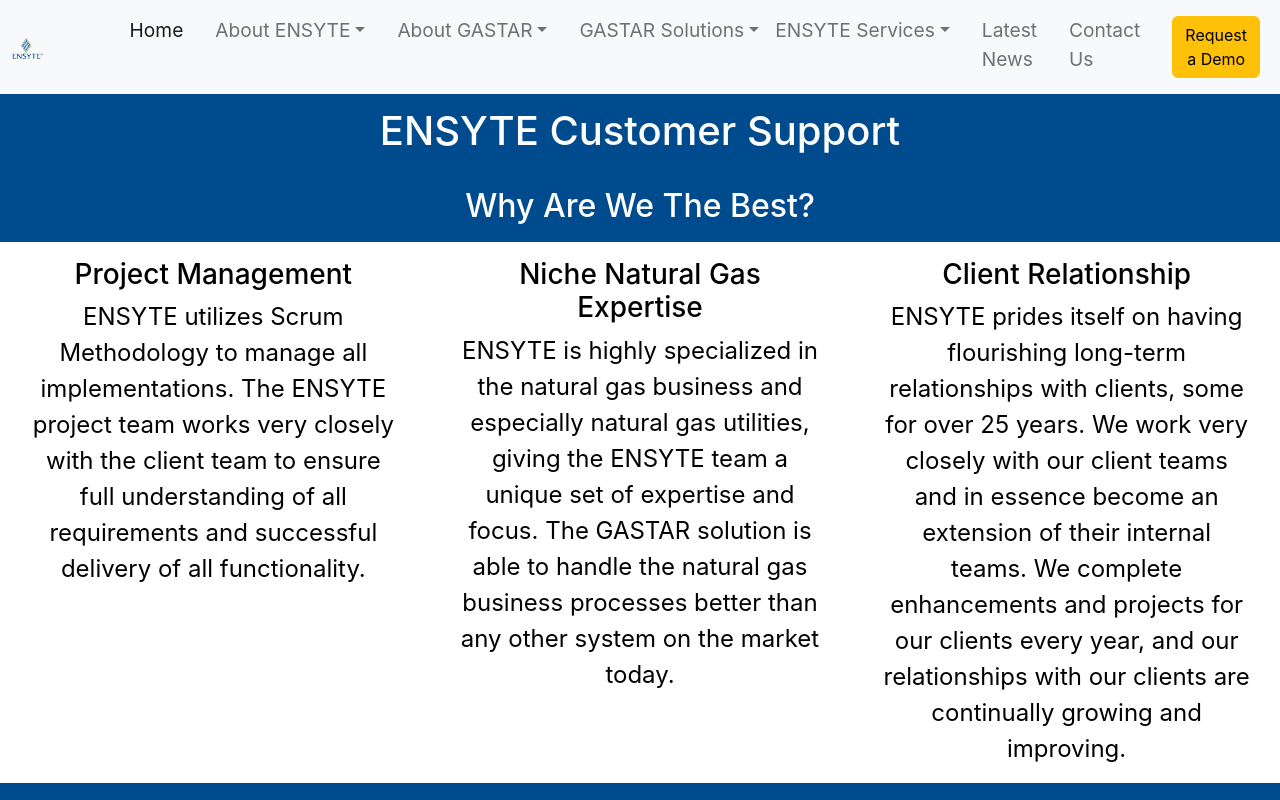
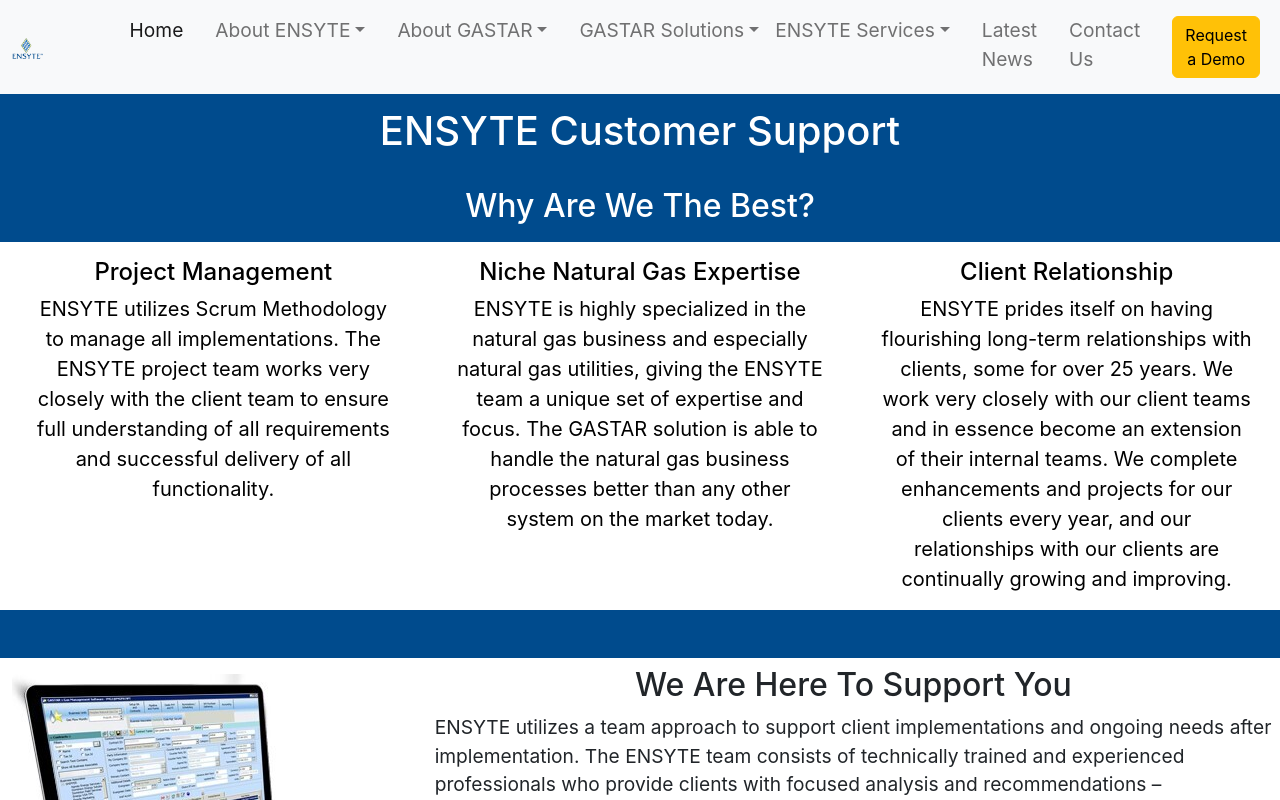
Before and after one commit to JeffGoji/React-Ensyte-Website, a React (Create React App) app: page /gastar-customer-support in a window 1280 px wide. Shown: the top 800 px of the page. Built offline with nearby package versions, Linux system fonts and the light colour scheme.

Commit message:
minor styling tweaks to pages

```diff
--- a/src/components/NewsCards/A12.js
+++ b/src/components/NewsCards/A12.js
@@ -33,7 +33,7 @@ const A12 = (props) => {
                                             <p>ENSYTE has been working hard on a new feature to support Gas Day planning and tracking of scheduled and measured gas at the City Gate. It is delivered through a graphical program that displays the City Gate configuration, weather and gas plan summary, and scheduled gas delivered to the City Gate. The feature is being implemented for one of our current clients and will be offered to all clients soon.</p>
 
                                             <p>The module includes:</p>
-                                            <ul>
+                                            <ul className="list-padding">
                                                 <li>Import of weather data from the LDC’s vendor in multiple occurrences during the day.</li>
                                                 <li>Direct entry or import of the Gas Day demand based on weather.</li>
                                                 <li>Import SCADA data from the LDC’s SCADA system to provide an immediate next day update of measured verses schedule gas at the city gate. Update can be secured via download or direct entry for pipeline data to support an end of month reconciliation.</li>
--- a/src/components/NewsCards/A15.js
+++ b/src/components/NewsCards/A15.js
@@ -31,7 +31,7 @@ const A15 = (props) => {
                                         <div className="col-sm-12 col-md-12 col-lg-12">
                                             <p>January 12, 2016 (Houston, TX) – ENSYTE has won a contract with a Houston-based company to implement a Producer Gas Marketing and Well Meter Netback Solution, offered as a hosted software package to capitalize on the business advantages of an online subscription service, as opposed to a traditional in-house implementation.</p>
 
-                                            <ul>
+                                            <ul className="list-padding">
                                                 <li><strong>Producer Gas Supply</strong> – A connected gathering system network of producer supply and central delivery point (CDP) meters to delivery pre-month supply forecasts, daily CDP measurement updates and end of month settlement data. For actual measurement, the solution will accept EFM interfaces, CSV/text files, and manual screen input. The CDP measurement is updated daily with field estimates, uploaded from the IHS Production Explorer software, which is used to update the supply pool on the pipeline.</li>
 
 
--- a/src/components/NewsCards/A16.js
+++ b/src/components/NewsCards/A16.js
@@ -31,7 +31,7 @@ const A16 = (props) => {
                                         <div className="col-sm-12 col-md-12 col-lg-12">
                                             <p>January 12, 2016 (Houston, TX) – ENSYTE has won a contract with a Houston-based company to implement a Producer Gas Marketing and Well Meter Netback Solution, offered as a hosted software package to capitalize on the business advantages of an online subscription service, as opposed to a traditional in-house implementation.</p>
 
-                                            <ul>
+                                            <ul className="list-padding">
                                                 <li><strong>Producer Gas Supply</strong> – A connected gathering system network of producer supply and central delivery point (CDP) meters to delivery pre-month supply forecasts, daily CDP measurement updates and end of month settlement data. For actual measurement, the solution will accept EFM interfaces, CSV/text files, and manual screen input. The CDP measurement is updated daily with field estimates, uploaded from the IHS Production Explorer software, which is used to update the supply pool on the pipeline.</li>
 
 
--- a/src/components/Services/CustomerSupport.js
+++ b/src/components/Services/CustomerSupport.js
@@ -18,8 +18,8 @@ const CustomerSupport = () => {
                 <div className="col">
                     <div className="card h-100 bg-transparent border-0 text-center">
                         <div className="card-body">
-                            <h3 className="card-title">Project Management</h3>
-                            <p className="card-text">ENSYTE utilizes Scrum Methodology to manage all implementations. The ENSYTE project team works very closely with the client team to ensure full understanding of all requirements and successful delivery of all functionality.</p>
+                            <h4 className="card-title">Project Management</h4>
+                            <p className="card-text fs-5">ENSYTE utilizes Scrum Methodology to manage all implementations. The ENSYTE project team works very closely with the client team to ensure full understanding of all requirements and successful delivery of all functionality.</p>
                         </div>
                     </div>
                 </div>
@@ -28,16 +28,16 @@ const CustomerSupport = () => {
                     <div className="card h-100 bg-transparent border-0 text-center">
 
                         <div className="card-body">
-                            <h3 className="card-title">Niche Natural Gas Expertise</h3>
-                            <p className="card-text">ENSYTE is highly specialized in the natural gas business and especially natural gas utilities, giving the ENSYTE team a unique set of expertise and focus. The GASTAR solution is able to handle the natural gas business processes better than any other system on the market today.</p>
+                            <h4 className="card-title">Niche Natural Gas Expertise</h4>
+                            <p className="card-text fs-5">ENSYTE is highly specialized in the natural gas business and especially natural gas utilities, giving the ENSYTE team a unique set of expertise and focus. The GASTAR solution is able to handle the natural gas business processes better than any other system on the market today.</p>
                         </div>
                     </div>
                 </div>
                 <div className="col">
                     <div className="card h-100 bg-transparent border-0 text-center">
                         <div className="card-body">
-                            <h3 className="card-title">Client Relationship</h3>
-                            <p className="card-text">ENSYTE prides itself on having flourishing long-term relationships with clients, some for over 25 years. We work very closely with our client teams and in essence become an extension of their internal teams. We complete enhancements and projects for our clients every year, and our relationships with our clients are continually growing and improving.</p>
+                            <h4 className="card-title">Client Relationship</h4>
+                            <p className="card-text fs-5">ENSYTE prides itself on having flourishing long-term relationships with clients, some for over 25 years. We work very closely with our client teams and in essence become an extension of their internal teams. We complete enhancements and projects for our clients every year, and our relationships with our clients are continually growing and improving.</p>
                         </div>
                     </div>
                 </div>
@@ -47,7 +47,7 @@ const CustomerSupport = () => {
             {/* Second Row */}
             <div className='row bg-white text-center'>
                 <div className='col-lg-4 col-md-12 col-sm-12'>
-                    <img src={image1} alt='Solutions' className='img-fluid rounded imgShadow mt-3 mb-3 d-none d-lg-block' />
+                    <img src={image1} alt='Solutions' className='img-fluid rounded mt-3 mb-3 d-none d-lg-block' />
                 </div>
                 <div className='col-lg-8 col-md-12 col-sm-12 text-start p-2'>
                     <h2 className='text-center'>We Are Here To Support You</h2>
```
